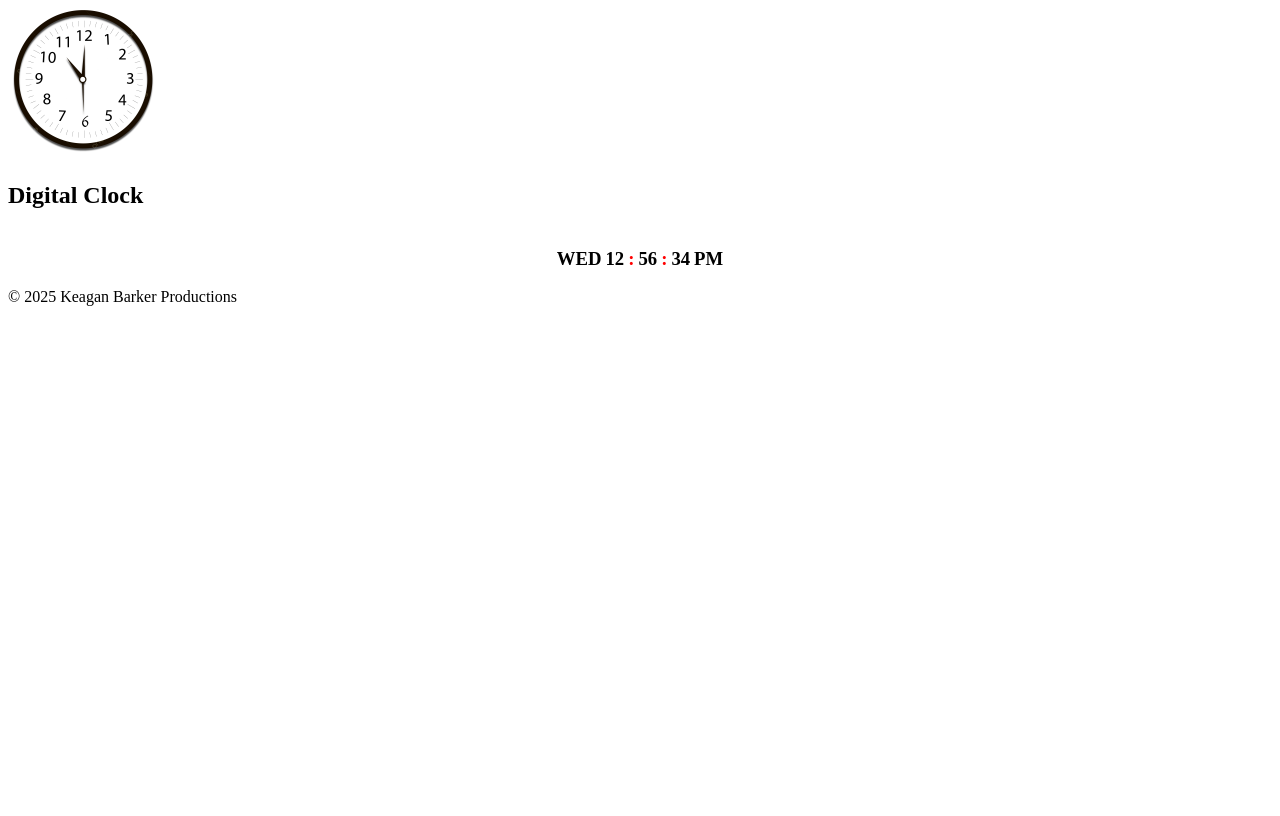
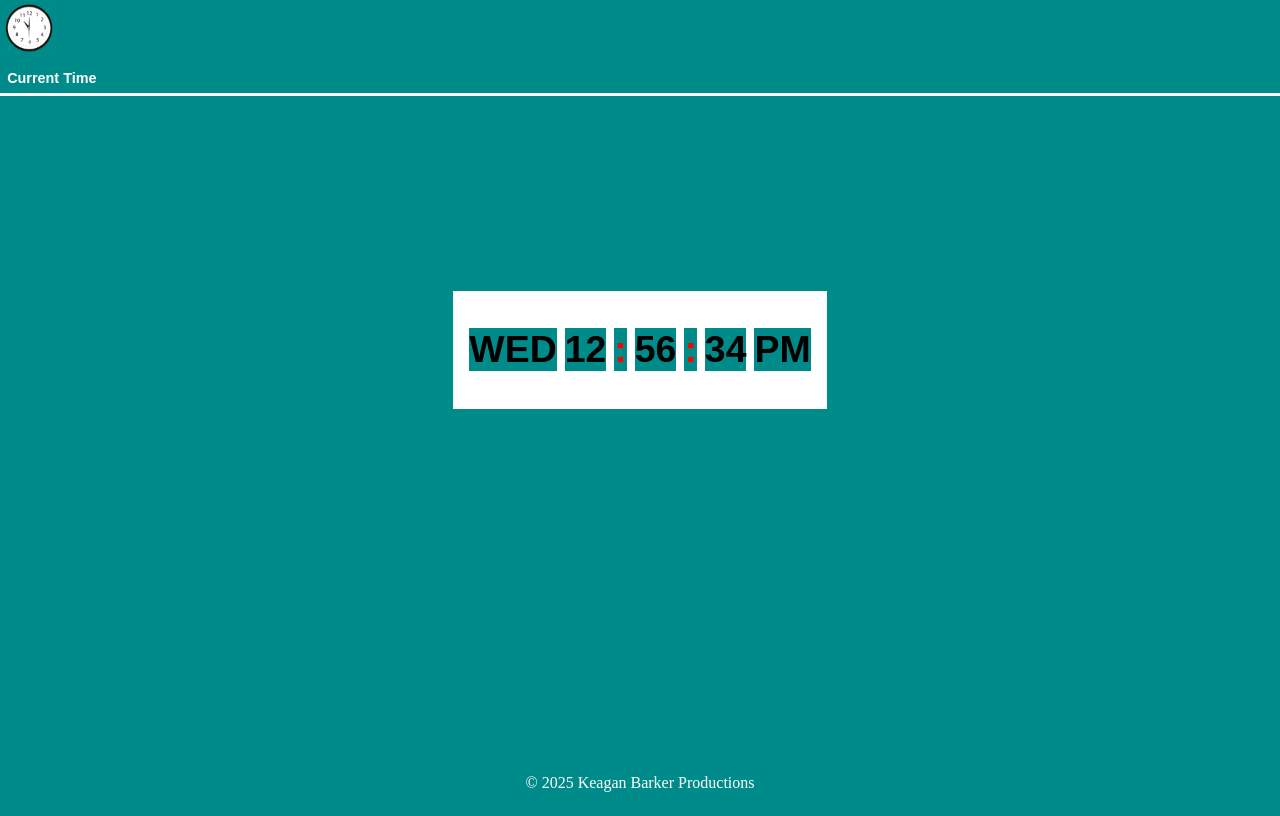
Before and after one commit to kbarks06/digitalclock, a plain HTML site: page index.html in a window 1280 px wide. Drawn offline with Linux system fonts and the light colour scheme.

Commit message:
css add ons

```diff
--- a/index.html
+++ b/index.html
@@ -9,7 +9,7 @@
 <body>
     <header>
         <img src="images/pngtree-wall-clock-watch-png-image_8940286.png" alt="">
-        <h2>Digital Clock</h2>
+        <h2>Current Time</h2>
     </header>
     <main>
         <div class="container">
--- a/styles/main.css
+++ b/styles/main.css
@@ -1,20 +1,51 @@
 
+*{
+    background-color: darkcyan;
+}
+header img{
+    max-width: 50px;
+    padding-top: .25em;
+    padding-left: .25em;
+}
 
-header img{
-    max-width: 150px;
+header h2{
+    border-bottom: 3px solid white;
+    font-family: Arial, Helvetica, sans-serif;
+    font-size: 90%;
+    padding-bottom: .5em;
+    padding-left: .5em;
+    color: white;
 }
 
 body{
     height: 100vh;
+    margin: 0;
+    display: flex;
+    flex-direction: column;
+
 }
 
 main{
     display: flex;
     justify-content: center;
     align-items: center;
+    font-family: Arial, Helvetica, sans-serif;
+    font-size: 200%;
+    margin: auto;
 }
 
 .digitalclock{
     display: flex;
     gap: .25em;
+    background-color: white;
+    padding: 0 .5em;
 }
+
+
+footer{
+    margin-top: auto;
+    text-align: center;
+    width: 100%;
+    padding-bottom: .5em;
+    color: white;
+}
```
